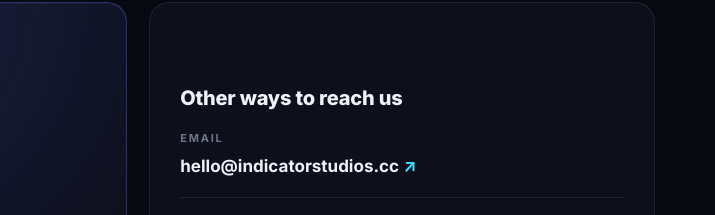
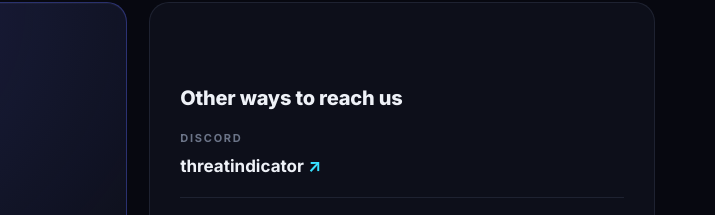
Before and after one commit to HatedOperator/Scripts, a website: page index.html in a window 1280 px wide. Shown: the part 5614-5829 px from the top of the page, 565-1280 px from the left. Drawn offline with Linux system fonts and the light colour scheme; no server answers.

Commit message:
Contact: replace email row with Discord username threatindicator

```diff
--- a/index.html
+++ b/index.html
@@ -445,9 +445,9 @@
 
       <div class="contact-side reveal">
         <h3>Other ways to reach us</h3>
-        <a class="contact-line" href="mailto:hello@indicatorstudios.cc">
-          <span class="contact-label">Email</span>
-          <span class="contact-value">hello@indicatorstudios.cc <span aria-hidden="true">↗</span></span>
+        <a class="contact-line" href="https://discord.gg/M63RVztFyK" target="_blank" rel="noopener">
+          <span class="contact-label">Discord</span>
+          <span class="contact-value">threatindicator <span aria-hidden="true">↗</span></span>
         </a>
         <a class="contact-line" href="https://www.roblox.com/communities/107889388/Only-Verifieds-Peoples" target="_blank" rel="noopener">
           <span class="contact-label">Roblox</span>
```
